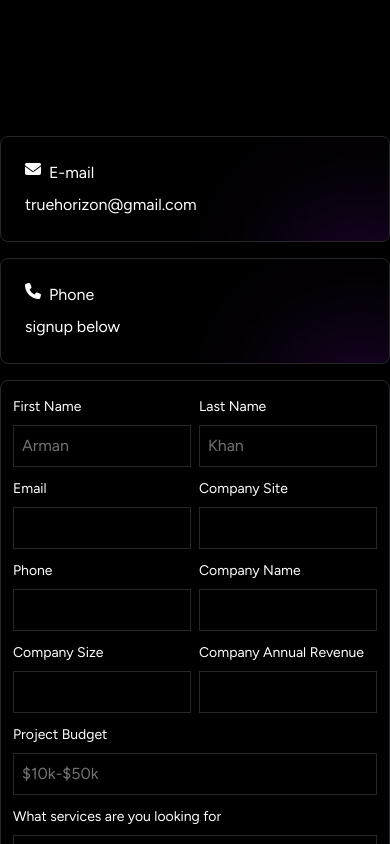
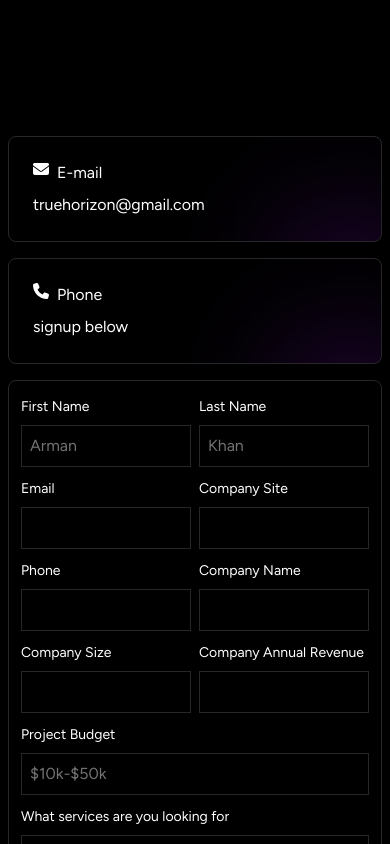
Before and after one commit to mussadiqkhan6886/truehorizon, a Next.js app: page /contact in a window 390 px wide. Shown: the part 680-1524 px from the top of the page. Built offline with nearby package versions, Linux system fonts and the light colour scheme.

Commit message:
resp contact page

```diff
--- a/app/contact/page.tsx
+++ b/app/contact/page.tsx
@@ -16,7 +16,7 @@ const Contact = () => {
               <TextGenerateEffect className='text-base leading-snug tracking-wide text-center font-normal text-gray-300' duration={1.5} filter={true} words={para} />
           </div>
         </div>
-        <div className='flex min-h-screen flex-col gap-4'>
+        <div className='flex min-h-screen flex-col gap-4 px-2 sm:px-0'>
           <div className='border relative overflow-hidden border-zinc-800 rounded-lg p-6 min-w-[310px]'>
             <div className='absolute -bottom-[60px] w-[100px] h-[50px] -right-[20px] bg-purple-800 blur-3xl' />
             <div className='flex gap-2 mb-2'>
```
